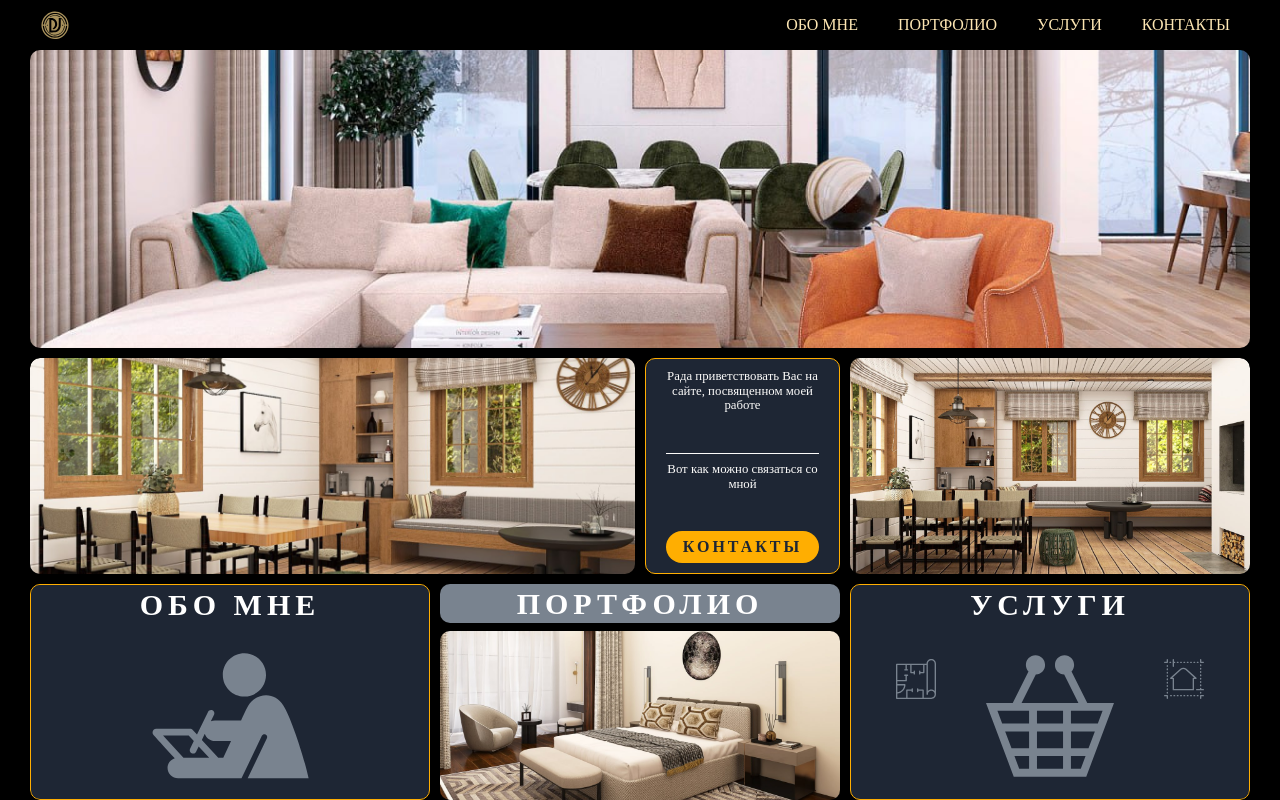
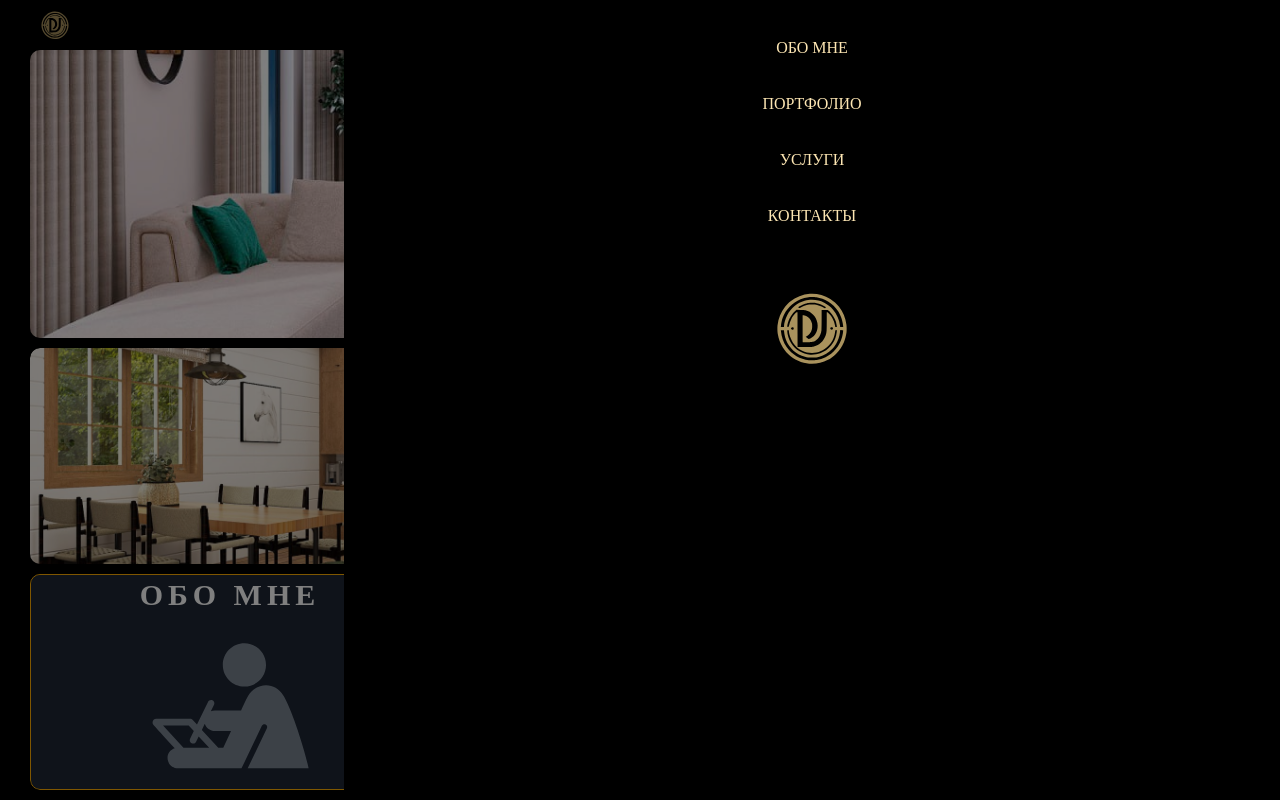
Before and after one commit to Dmitry-Dudarev/valentina-app, a React (Create React App) app: page / in a window 1280 px wide. Built offline with nearby package versions, Linux system fonts and the light colour scheme; the HTML template or start-up script is replaced by a standard one.

Commit message:
feat: меню

```diff
--- a/src/components/App/App.css
+++ b/src/components/App/App.css
@@ -11,6 +11,7 @@
   flex-direction: column;
   max-width: 1440px;
   flex-grow: 1;
+  position: relative;
 }
 
 .app-text {
--- a/src/components/App/App.js
+++ b/src/components/App/App.js
@@ -2,12 +2,14 @@ import { Routes, Route } from 'react-router-dom';
 import './App.css';
 import Header from '../Header/Header';
 import Main from '../Main/Main';
+import Navigation from '../Navigation/Navigation';
 
 function App() {
   return (
     <div className="app">
       <div className="app-container">
         <Header />
+        <Navigation />
         <main>
           <Routes>
             <Route path='/' element={<Main />} />
--- a/src/components/Header/Header.js
+++ b/src/components/Header/Header.js
@@ -1,6 +1,6 @@
 import React from "react";
 import { Link, useLocation } from "react-router-dom";
-import HeaderLogo from "../../images/header__logo.svg";
+import HeaderLogo from "../../images/mainpage__logo.svg";
 import { linksText } from "../../constants/links-text";
 import "./Header.css";
 
--- a/src/components/Main/Main.css
+++ b/src/components/Main/Main.css
@@ -6,6 +6,7 @@
   background-color: #000;
   width: 100%;
   gap: 10px;
+  padding-bottom: 10px;
 }
 
 .main__banner {
@@ -380,4 +381,6 @@
   }
 }
 
-@media (max-width: 630px) {}
+@media (max-width: 630px) {
+
+}
--- /dev/null
+++ b/src/components/Navigation/Navigation.css
@@ -0,0 +1,47 @@
+.navigation {
+  width: 100%;
+  height: 100vh;
+  display: flex;
+  flex-direction: column;
+  position: fixed;
+  top: 0;
+  left: 0;
+  visibility: hidden;
+  background-color: rgba(0, 0, 0, 0.0);
+  z-index: 4;
+  align-items: flex-end;
+  transform: translateX(100%);
+}
+
+.navigation_visible {
+  visibility: visible;
+  opacity: 1;
+  background-color: rgba(0, 0, 0, 0.5);
+  transform: translateX(0%);
+}
+
+.navigation__menu {
+  flex-grow: 1;
+  width: 70vw;
+  padding: 20px;
+  background-color: #000;
+  display: flex;
+  flex-direction: column;
+  align-items: center;
+  z-index: 4;
+}
+
+.navigation__menu-link {
+  margin: 10px;
+  padding: 10px;
+  color: #fde6b3;
+  border-radius: 10px;
+}
+
+.navigation__menu-link_current {
+  border: 1px solid #ffae01;
+}
+
+.navigation__menu-logo {
+  width: 10vw;
+}
--- /dev/null
+++ b/src/components/Navigation/Navigation.js
@@ -0,0 +1,36 @@
+import React from "react";
+import { Link } from "react-router-dom";
+import "./Navigation.css";
+import { linksText } from "../../constants/links-text";
+import { navigationText } from "../../constants/navigation-text";
+import navigationLogo from "../../images/mainpage__logo.svg";
+
+function Navigation(props) {
+  return (
+    <section className="navigation navigation_visible">
+      <nav className="navigation__menu">
+        <Link className="app-link app-text navigation__menu-link" to={"/about-me"}>
+          {linksText.aboutMe.toUpperCase()}
+        </Link>
+        <Link className="app-link app-text navigation__menu-link" to={"/portfolio"}>
+          {linksText.portfolio.toUpperCase()}
+        </Link>
+        <Link className="app-link app-text navigation__menu-link" to={"/services"}>
+          {linksText.services.toUpperCase()}
+        </Link>
+        <Link className="app-link app-text navigation__menu-link" to={"/contacts"}>
+          {linksText.contacts.toUpperCase()}
+        </Link>
+        <Link className="app-link navigation__menu-link" to={"/contacts"}>
+          <img
+            className="navigation__menu-logo"
+            alt={navigationText.mainLinkLogoAlt}
+            src={navigationLogo}
+          />
+        </Link>
+      </nav>
+    </section>
+  );
+};
+
+export default Navigation;
--- /dev/null
+++ b/src/constants/navigation-text.js
@@ -0,0 +1,3 @@
+export const navigationText = {
+  mainLinkLogoAlt: "На главную",
+}
```
Also changed, not shown: src/images/mainpage__logo.svg (renamed from src/images/header__logo.svg).
